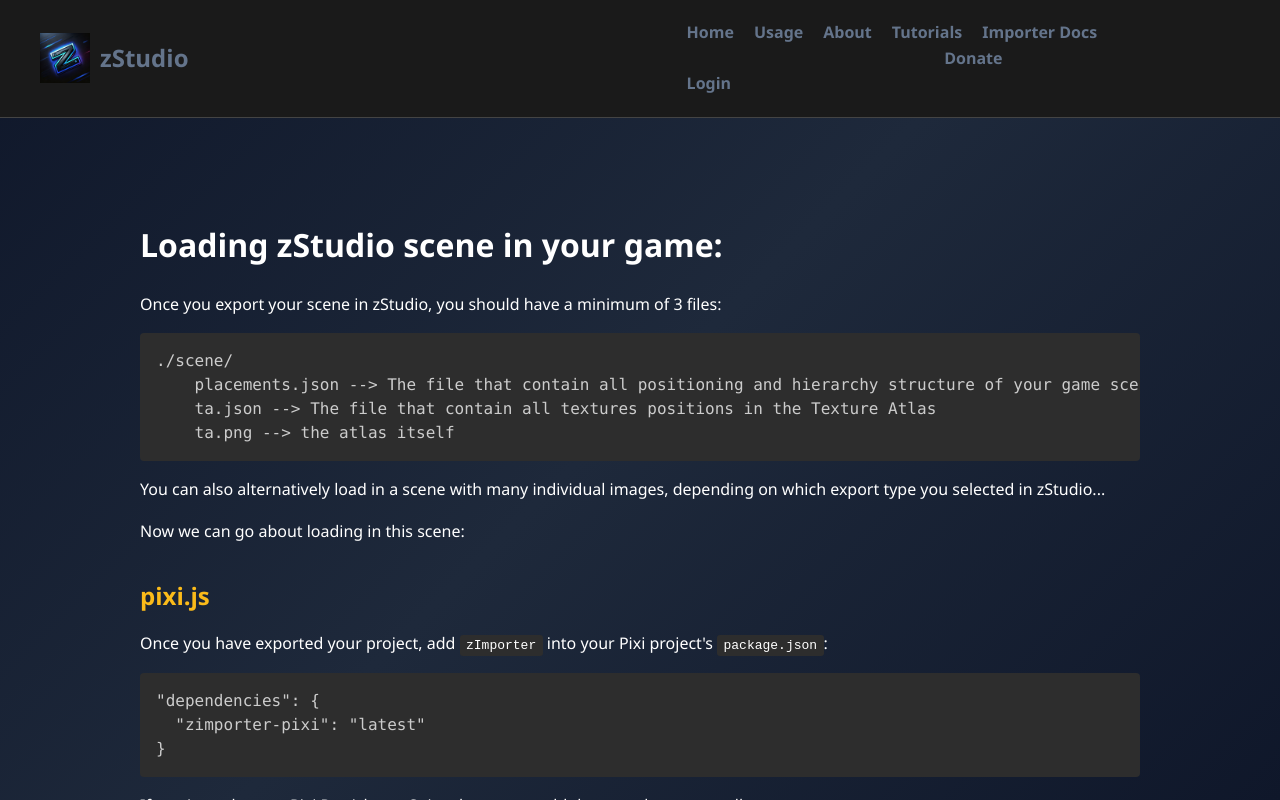
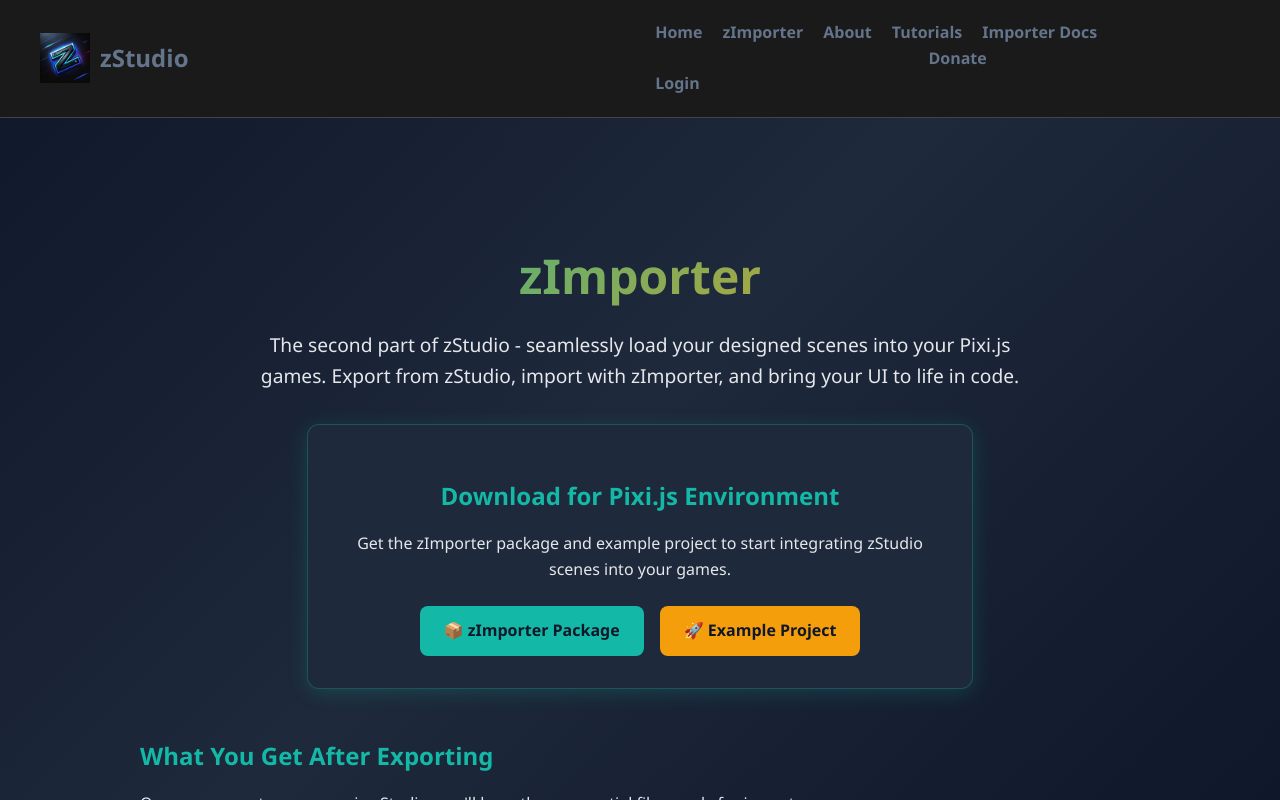
Before and after one commit to yonnyzohar/zstudio-site, a React (Vite) app: page /z-importer in a window 1280 px wide. Built offline with nearby package versions, Linux system fonts and the light colour scheme.

Commit message:
Update Navbar and ZImporter components for improved clarity and design consistency

```diff
--- a/src/Navbar.tsx
+++ b/src/Navbar.tsx
@@ -26,7 +26,7 @@
       </button>
       <div className={`nav-links ${isOpen ? 'open' : ''}`}>
         <Link to="/" className="nav-link" onClick={closeMenu}>Home</Link>
-        <Link to="/z-importer" className="nav-link" onClick={closeMenu}>Usage</Link>
+        <Link to="/z-importer" className="nav-link" onClick={closeMenu}>zImporter</Link>
         <Link to="/about" className="nav-link" onClick={closeMenu}>About</Link>
         <Link to="/tutorials" className="nav-link" onClick={closeMenu}>Tutorials</Link>
         <a href="/docs/index.html" className="nav-link" onClick={closeMenu}>Importer Docs</a>
--- a/src/ZImporter.tsx
+++ b/src/ZImporter.tsx
@@ -15,118 +15,189 @@
   }, []);
   return (
     <div className="container">
-      <h1>Loading zStudio scene in your game:</h1>
+      {/* HERO SECTION */}
+      <section style={{ textAlign: 'center', marginBottom: '3rem' }}>
+        <h1 style={{ fontSize: '3em', marginBottom: '1rem', background: 'linear-gradient(135deg, #14b8a6 0%, #f59e0b 100%)', WebkitBackgroundClip: 'text', WebkitTextFillColor: 'transparent', backgroundClip: 'text' }}>
+          zImporter
+        </h1>
+        <p style={{ fontSize: '1.2em', color: '#e5e7eb', marginBottom: '2rem', maxWidth: '800px', margin: '0 auto 2rem' }}>
+          The second part of zStudio - seamlessly load your designed scenes into your Pixi.js games. Export from zStudio, import with zImporter, and bring your UI to life in code.
+        </p>
 
-      <p>Once you export your scene in zStudio, you should have a minimum of 3 files:</p>
-      <pre style={{ backgroundColor: '#2d2d2d', padding: '1rem', borderRadius: '4px', overflow: 'auto' }}>
+        <div style={{ backgroundColor: '#1e293b', borderRadius: '12px', padding: '2rem', maxWidth: '600px', margin: '0 auto', border: '1px solid rgba(20, 184, 166, 0.3)', boxShadow: '0 4px 20px rgba(20, 184, 166, 0.2)' }}>
+          <h2 style={{ color: '#14b8a6', marginBottom: '1rem' }}>Download for Pixi.js Environment</h2>
+          <p style={{ color: '#e5e7eb', marginBottom: '1.5rem' }}>
+            Get the zImporter package and example project to start integrating zStudio scenes into your games.
+          </p>
+          <div style={{ display: 'flex', gap: '1rem', justifyContent: 'center', flexWrap: 'wrap' }}>
+            <a
+              href="https://github.com/yonnyzohar/zImporter_PIXI"
+              target="_blank"
+              rel="noopener noreferrer"
+              style={{
+                backgroundColor: '#14b8a6',
+                color: '#0f172a',
+                padding: '0.75rem 1.5rem',
+                borderRadius: '8px',
+                textDecoration: 'none',
+                fontWeight: '600',
+                transition: 'all 0.3s ease',
+                display: 'inline-block'
+              }}
+              onMouseOver={(e) => e.currentTarget.style.backgroundColor = '#0f766e'}
+              onMouseOut={(e) => e.currentTarget.style.backgroundColor = '#14b8a6'}
+            >
+              📦 zImporter Package
+            </a>
+            <a
+              href="https://github.com/yonnyzohar/zImporter_PIXI_Example"
+              target="_blank"
+              rel="noopener noreferrer"
+              style={{
+                backgroundColor: '#f59e0b',
+                color: '#0f172a',
+                padding: '0.75rem 1.5rem',
+                borderRadius: '8px',
+                textDecoration: 'none',
+                fontWeight: '600',
+                transition: 'all 0.3s ease',
+                display: 'inline-block'
+              }}
+              onMouseOver={(e) => e.currentTarget.style.backgroundColor = '#d97706'}
+              onMouseOut={(e) => e.currentTarget.style.backgroundColor = '#f59e0b'}
+            >
+              🚀 Example Project
+            </a>
+          </div>
+        </div>
+      </section>
+
+      {/* EXPORTED FILES */}
+      <section style={{ marginBottom: '3rem' }}>
+        <h2 style={{ color: '#14b8a6', marginBottom: '1rem' }}>What You Get After Exporting</h2>
+        <p style={{ color: '#e5e7eb', marginBottom: '1.5rem' }}>
+          Once you export your scene in zStudio, you'll have these essential files ready for import:
+        </p>
+        <div style={{ backgroundColor: '#1e293b', borderRadius: '12px', padding: '2rem', border: '1px solid rgba(20, 184, 166, 0.3)', boxShadow: '0 4px 20px rgba(20, 184, 166, 0.2)' }}>
+          <pre style={{ backgroundColor: '#0f172a', padding: '1.5rem', borderRadius: '8px', overflow: 'auto', margin: '0', fontSize: '0.9rem', border: '1px solid rgba(255,255,255,0.1)' }}>
             <code className="language-bash">
 {`./scene/
-    placements.json --> The file that contain all positioning and hierarchy structure of your game scene
-    ta.json --> The file that contain all textures positions in the Texture Atlas
-    ta.png --> the atlas itself`}
+    placements.json --> Scene positioning and hierarchy structure
+    ta.json --> Texture Atlas coordinates
+    ta.png --> The texture atlas image`}
             </code>
           </pre>
+          <p style={{ color: '#e5e7eb', marginTop: '1rem', fontSize: '0.9em' }}>
+            You can also export with individual images instead of a texture atlas.
+          </p>
+        </div>
+      </section>
 
-      <p>You can also alternatively load in a scene with many individual images, depending on which export type you selected in zStudio...</p>
-
-      <p>Now we can go about loading in this scene:</p>
-
-      <h2 style={{ color: '#fbbb1a', marginTop: '2rem', marginBottom: '1rem' }}>pixi.js</h2>
-
-      <p>Once you have exported your project, add <code style={{ backgroundColor: '#2d2d2d', padding: '0.2rem 0.4rem', borderRadius: '3px' }}>zImporter</code> into your Pixi project's <code style={{ backgroundColor: '#2d2d2d', padding: '0.2rem 0.4rem', borderRadius: '3px' }}>package.json</code>:</p>
-      <pre style={{ backgroundColor: '#2d2d2d', padding: '1rem', borderRadius: '4px', overflow: 'auto' }}>
+      {/* INSTALLATION */}
+      <section style={{ marginBottom: '3rem' }}>
+        <h2 style={{ color: '#14b8a6', marginBottom: '1rem' }}>Installation</h2>
+        <div style={{ display: 'flex', gap: '2rem', flexWrap: 'wrap' }}>
+          <div style={{ flex: '1', minWidth: '300px', backgroundColor: '#1e293b', borderRadius: '12px', padding: '2rem', border: '1px solid rgba(20, 184, 166, 0.3)', boxShadow: '0 4px 20px rgba(20, 184, 166, 0.2)' }}>
+            <h3 style={{ color: '#f59e0b', marginBottom: '1rem' }}>Add to package.json</h3>
+            <pre style={{ backgroundColor: '#0f172a', padding: '1rem', borderRadius: '8px', overflow: 'auto', margin: '0', fontSize: '0.9rem', border: '1px solid rgba(255,255,255,0.1)' }}>
               <code className="language-json">
 {`"dependencies": {
   "zimporter-pixi": "latest"
 }`}
               </code>
             </pre>
-
-      <p>If you intend to use Pixi Particles or Spine, be sure to add those packages as well:</p>
-      <pre style={{ backgroundColor: '#2d2d2d', padding: '1rem', borderRadius: '4px', overflow: 'auto' }}>
+          </div>
+          <div style={{ flex: '1', minWidth: '300px', backgroundColor: '#1e293b', borderRadius: '12px', padding: '2rem', border: '1px solid rgba(20, 184, 166, 0.3)', boxShadow: '0 4px 20px rgba(20, 184, 166, 0.2)' }}>
+            <h3 style={{ color: '#f59e0b', marginBottom: '1rem' }}>Optional Dependencies</h3>
+            <p style={{ color: '#e5e7eb', marginBottom: '1rem', fontSize: '0.9em' }}>
+              For advanced features like particles and spine animations:
+            </p>
+            <pre style={{ backgroundColor: '#0f172a', padding: '1rem', borderRadius: '8px', overflow: 'auto', margin: '0', fontSize: '0.8rem', border: '1px solid rgba(255,255,255,0.1)' }}>
               <code className="language-json">
 {`"peerDependencies": {
   "@pixi-spine/all-4.0": "^4.0.4",
   "@pixi-spine/base": "^4.0.5",
-  "@pixi-spine/loader-base": "^4.0.5",
-  "@pixi-spine/loader-uni": "^4.0.5",
-  "@pixi-spine/runtime-3.7": "^4.0.5",
-  "@pixi-spine/runtime-3.8": "^4.0.5",
-  "@pixi-spine/runtime-4.1": "^4.0.5",
   "@pixi/filter-drop-shadow": "^5.2.0",
   "@pixi/particle-emitter": "^5.0.8",
   "pixi.js": "^7.4.2"
 }`}
               </code>
             </pre>
+          </div>
+        </div>
+        <div style={{ backgroundColor: '#1e293b', borderRadius: '12px', padding: '2rem', marginTop: '2rem', border: '1px solid rgba(20, 184, 166, 0.3)', boxShadow: '0 4px 20px rgba(20, 184, 166, 0.2)' }}>
+          <h3 style={{ color: '#f59e0b', marginBottom: '1rem' }}>Install Dependencies</h3>
+          <pre style={{ backgroundColor: '#0f172a', padding: '1rem', borderRadius: '8px', overflow: 'auto', margin: '0', fontSize: '0.9rem', border: '1px solid rgba(255,255,255,0.1)' }}>
+            <code className="language-bash">npm install</code>
+          </pre>
+        </div>
+      </section>
 
-      <p>Install all dependencies:</p>
-      <pre style={{ backgroundColor: '#2d2d2d', padding: '1rem', borderRadius: '4px', overflow: 'auto' }}>
-        <code className="language-bash">npm i</code>
-      </pre>
-
-      <p>You can now begin to import the zImporter classes:</p>
-      <pre style={{ backgroundColor: '#2d2d2d', padding: '1rem', borderRadius: '4px', overflow: 'auto' }}>
+      {/* INTEGRATION */}
+      <section style={{ marginBottom: '3rem' }}>
+        <h2 style={{ color: '#14b8a6', marginBottom: '1rem' }}>zImporter Integration</h2>
+        <div style={{ backgroundColor: '#1e293b', borderRadius: '12px', padding: '2rem', border: '1px solid rgba(20, 184, 166, 0.3)', boxShadow: '0 4px 20px rgba(20, 184, 166, 0.2)' }}>
+          <h3 style={{ color: '#f59e0b', marginBottom: '1rem' }}>Import the Classes</h3>
+          <pre style={{ backgroundColor: '#0f172a', padding: '1.5rem', borderRadius: '8px', overflow: 'auto', margin: '0', fontSize: '0.9rem', border: '1px solid rgba(255,255,255,0.1)' }}>
             <code className="language-typescript">
 {`import * as PIXI from 'pixi.js';
 import { ZButton, ZContainer, ZScene, ZState, ZSceneStack } from 'zimporter-pixi';`}
             </code>
           </pre>
+        </div>
+      </section>
 
-      <p>Load up your scene like so (app.ts):</p>
-      <pre style={{ backgroundColor: '#2d2d2d', padding: '1rem', borderRadius: '4px', overflow: 'auto' }}>
+      {/* EXAMPLES */}
+      <section style={{ marginBottom: '3rem' }}>
+        <h2 style={{ color: '#14b8a6', marginBottom: '1rem' }}>Code Examples</h2>
+        <div style={{ display: 'flex', gap: '2rem', flexWrap: 'wrap' }}>
+          <div style={{ flex: '1', minWidth: '400px', backgroundColor: '#1e293b', borderRadius: '12px', padding: '2rem', border: '1px solid rgba(20, 184, 166, 0.3)', boxShadow: '0 4px 20px rgba(20, 184, 166, 0.2)' }}>
+            <h3 style={{ color: '#f59e0b', marginBottom: '1rem' }}>App Setup (app.ts)</h3>
+            <pre style={{ backgroundColor: '#0f172a', padding: '1rem', borderRadius: '8px', overflow: 'auto', margin: '0', fontSize: '0.8rem', border: '1px solid rgba(255,255,255,0.1)' }}>
               <code className="language-typescript">
 {`import * as PIXI from 'pixi.js';
 import { Game } from "./Game";
 import { ZSceneStack, ZUpdatables } from 'zimporter-pixi';
 
-// create a new pixi application
 const app = new PIXI.Application({
   backgroundColor: 0x000000,
-  resolution: window.devicePixelRatio || 1, // Handle high-DPI screens
-  autoDensity: true, // Improve sharpness on high-DPI screens
-  antialias: true // Smooth rendering
+  resolution: window.devicePixelRatio || 1,
+  autoDensity: true,
+  antialias: true
 });
-// Append the app's view to the DOM
 document.body.appendChild(app.view as any);
 
-//listen to resize to to let zImporter scale and reposition assets for you
-window.addEventListener("resize", resizeCanvas);
-
-function resizeCanvas() {
+window.addEventListener("resize", () => {
   app.renderer.resize(window.innerWidth, window.innerHeight);
   ZSceneStack.resize(window.innerWidth, window.innerHeight);
-}
+});
 
-//instantiate your game
 const game = new Game(app.stage);
-
-//start the update loop
 ZUpdatables.init(24);
 
 app.ticker.add(() => {
-  //update you game on every tick
-  const ticker = PIXI.Ticker.shared;
-  const deltaMS = ticker.deltaMS / 1000;
+  const deltaMS = PIXI.Ticker.shared.deltaMS / 1000;
   game.update(deltaMS);
   ZUpdatables.update();
 });`}
               </code>
             </pre>
-
-      <p>And your Game.ts, where we actually load the scene:</p>
-      <pre style={{ backgroundColor: '#2d2d2d', padding: '1rem', borderRadius: '4px', overflow: 'auto' }}>
+          </div>
+          <div style={{ flex: '1', minWidth: '400px', backgroundColor: '#1e293b', borderRadius: '12px', padding: '2rem', border: '1px solid rgba(20, 184, 166, 0.3)', boxShadow: '0 4px 20px rgba(20, 184, 166, 0.2)' }}>
+            <h3 style={{ color: '#f59e0b', marginBottom: '1rem' }}>Loading a Scene (Game.ts)</h3>
+            <pre style={{ backgroundColor: '#0f172a', padding: '1rem', borderRadius: '8px', overflow: 'auto', margin: '0', fontSize: '0.8rem', border: '1px solid rgba(255,255,255,0.1)' }}>
               <code className="language-typescript">
 {`import * as PIXI from 'pixi.js';
-import { ZButton, ZContainer, ZScene, ZState, ZSceneStack } from 'zimporter-pixi';
+import { ZScene, ZSceneStack } from 'zimporter-pixi';
+
 export class Game {
+    stage: PIXI.Container;
 
-    stage: PIXI.Container;
     constructor(stage: PIXI.Container) {
         this.stage = stage;
-        let loadPath = "./assets/testScene/";
-        console.log("Game constructor " + loadPath);
-        let scene: ZScene = new ZScene("testScene");
+        const loadPath = "./assets/testScene/";
+
+        const scene = new ZScene("testScene");
         scene.load(loadPath, () => {
             ZSceneStack.push(scene);
             scene.loadStage(this.stage);
@@ -134,20 +205,22 @@
     }
 
     update(deltaMS: number) {
-        //game logic
+        // Your game logic here
     }
-
 }`}
               </code>
             </pre>
+          </div>
+        </div>
+      </section>
 
-      <p>Calling <code style={{ backgroundColor: '#2d2d2d', padding: '0.2rem 0.4rem', borderRadius: '3px' }}>scene.loadStage(this.stage);</code> will display on stage whatever is placed on the stage in zStudio.</p>
-
-      <p>Now package your app with something like rollup or webpack and you are good to go!</p>
-      <p>See the <a href="https://github.com/yonnyzohar/zImporter_PIXI_Example" style={{ color: '#fbbb1a' }}>pixi example project</a> to get started.</p>
-
-      <h2 style={{ color: '#fbbb1a', marginTop: '2rem', marginBottom: '1rem' }}>Phaser</h2>
-      <p>Coming soon...</p>
+      {/* PHASER */}
+      <section>
+        <div style={{ backgroundColor: '#1e293b', borderRadius: '12px', padding: '2rem', border: '1px solid rgba(20, 184, 166, 0.3)', boxShadow: '0 4px 20px rgba(20, 184, 166, 0.2)', textAlign: 'center' }}>
+          <h2 style={{ color: '#14b8a6', marginBottom: '1rem' }}>Phaser Support</h2>
+          <p style={{ color: '#e5e7eb' }}>Coming soon...</p>
+        </div>
+      </section>
     </div>
   );
 };
```
Lines whose indentation alone changed are shown as unchanged.
